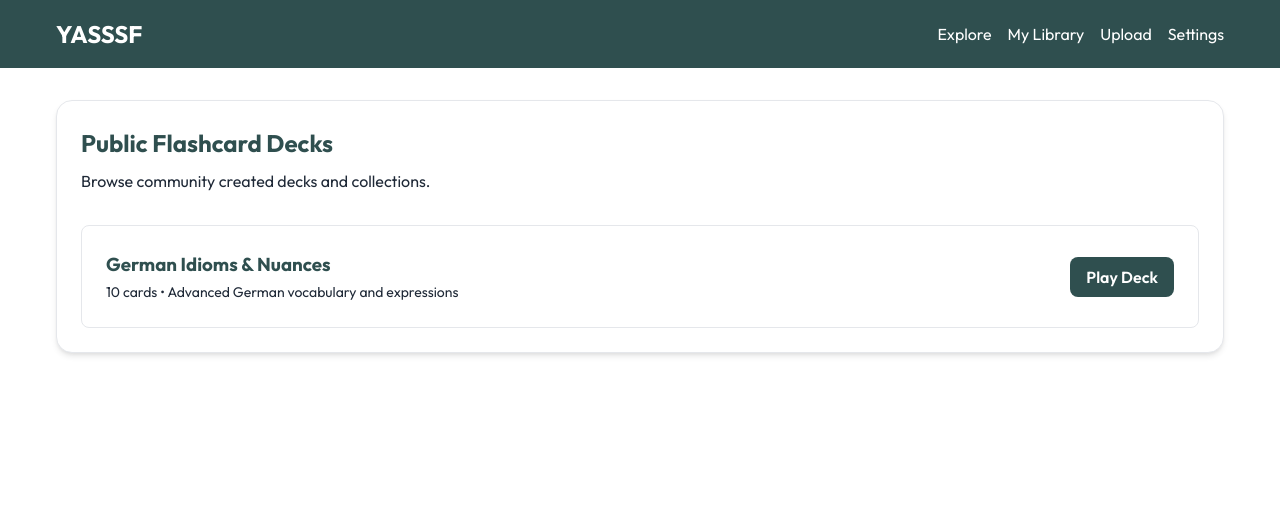
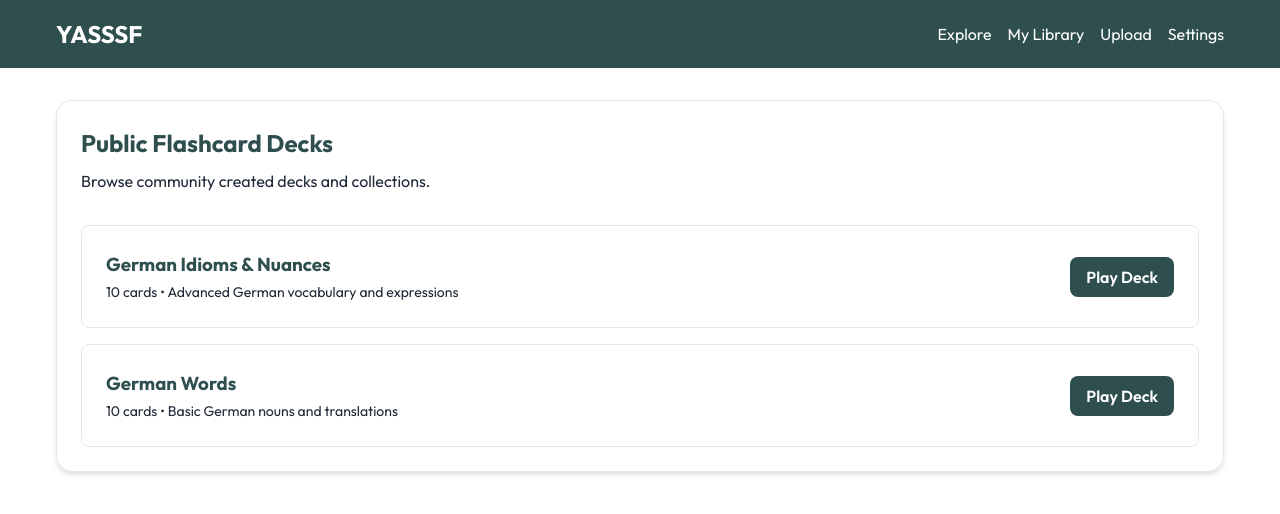
Before and after one commit to timothechauvet/ai-ready-flashcard-maker, a SvelteKit app: page /explore in a window 1280 px wide. Shown: the top 514 px of the page. Built offline with nearby package versions, Linux system fonts and the light colour scheme.

Commit message:
:sparkles: Add German Words deck template and play route integration

```diff
--- a/src/routes/explore/+page.svelte
+++ b/src/routes/explore/+page.svelte
@@ -10,7 +10,7 @@
 	<h2>Public Flashcard Decks</h2>
 	<p class="text-muted">Browse community created decks and collections.</p>
 
-	<div style="margin-top: 2rem;">
+	<div style="margin-top: 2rem; display: flex; flex-direction: column; gap: 1rem;">
 		<div
 			style="border: 1px solid var(--border-color); padding: 1.5rem; border-radius: 0.5rem; display: flex; justify-content: space-between; align-items: center;"
 		>
@@ -22,5 +22,17 @@
 			</div>
 			<a href={`${base}/play/german-idioms`} class="btn btn-primary">Play Deck</a>
 		</div>
+
+		<div
+			style="border: 1px solid var(--border-color); padding: 1.5rem; border-radius: 0.5rem; display: flex; justify-content: space-between; align-items: center;"
+		>
+			<div>
+				<h3 style="margin-bottom: 0.25rem;">German Words</h3>
+				<p class="text-muted" style="font-size: 0.875rem;">
+					10 cards • Basic German nouns and translations
+				</p>
+			</div>
+			<a href={`${base}/play/german-words`} class="btn btn-primary">Play Deck</a>
+		</div>
 	</div>
 </div>
--- a/src/routes/play/[deckId]/+page.svelte
+++ b/src/routes/play/[deckId]/+page.svelte
@@ -1,6 +1,6 @@
 <script lang="ts">
 	import { page } from '$app/stores';
-	import { getGermanIdiomsDeck, type Flashcard } from '$lib/deck_loader';
+	import { getGermanIdiomsDeck, getGermanWordsDeck, type Flashcard } from '$lib/deck_loader';
 	import { onMount } from 'svelte';
 	import { base } from '$app/paths';
 
@@ -25,6 +25,8 @@
 	onMount(() => {
 		if (deckId === 'german-idioms') {
 			cards = getGermanIdiomsDeck();
+		} else if (deckId === 'german-words') {
+			cards = getGermanWordsDeck();
 		}
 	});
 
```
Also changed, not shown: src/lib/deck_loader.ts (+10 -0 lines).
